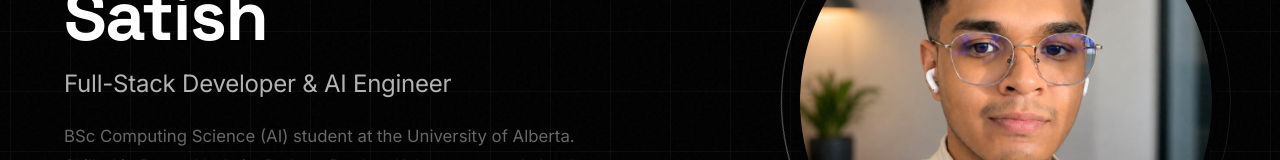
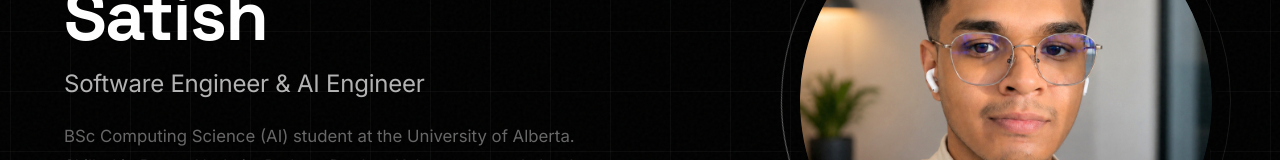
Before and after one commit to Pranav-ns/Portfolio, a Next.js app: page / in a window 1280 px wide. Shown: the part 269-429 px from the top of the page. Built offline with nearby package versions, Linux system fonts and the light colour scheme.

Commit message:
content: update hero title to Software Engineer & AI Engineer

```diff
--- a/src/components/Hero.tsx
+++ b/src/components/Hero.tsx
@@ -23,7 +23,7 @@
           </h1>
 
           <h2 className={styles.title}>
-            Full-Stack Developer & AI Engineer
+            Software Engineer & AI Engineer
           </h2>
 
           <p className={styles.bio}>
```
